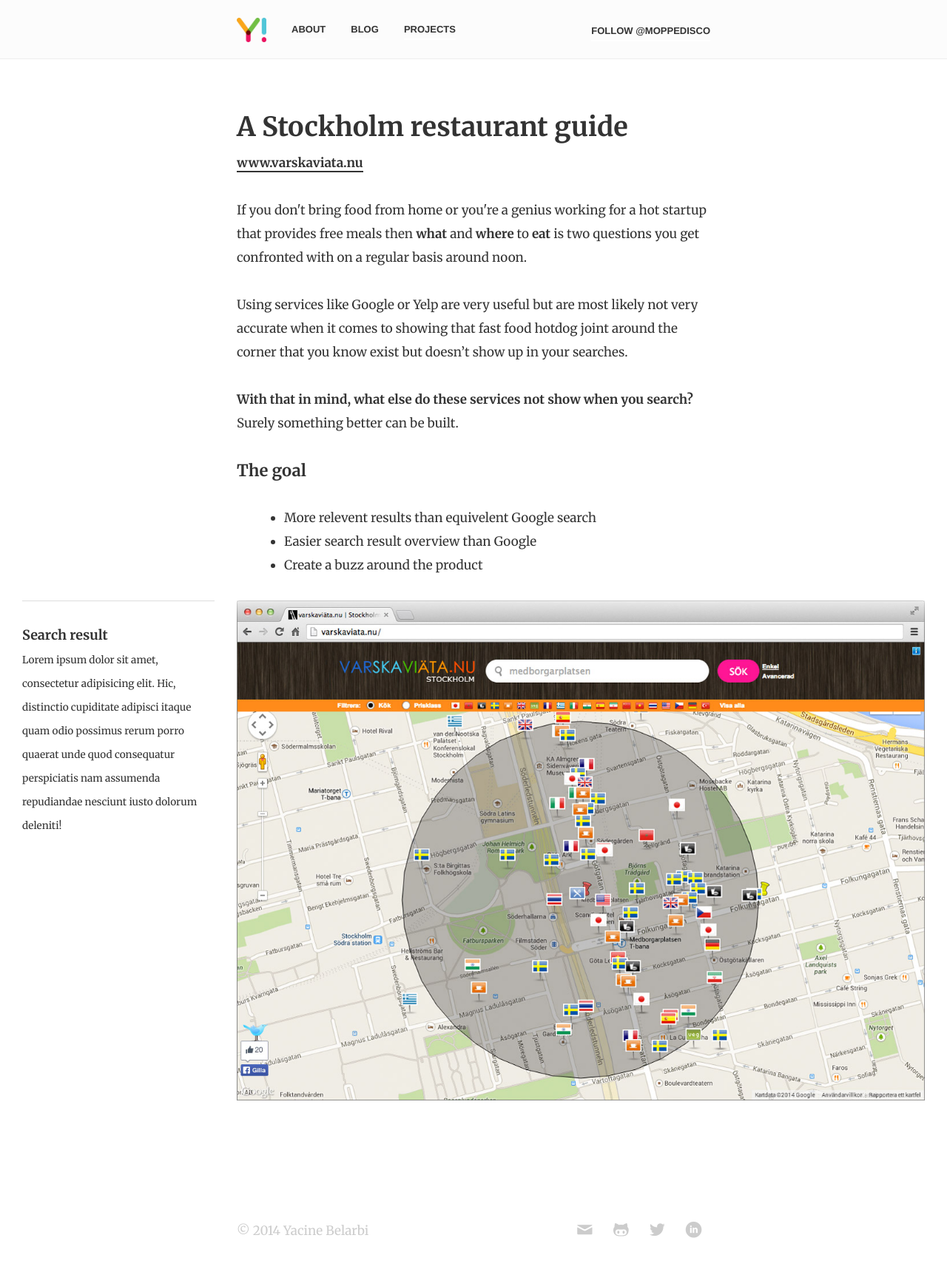
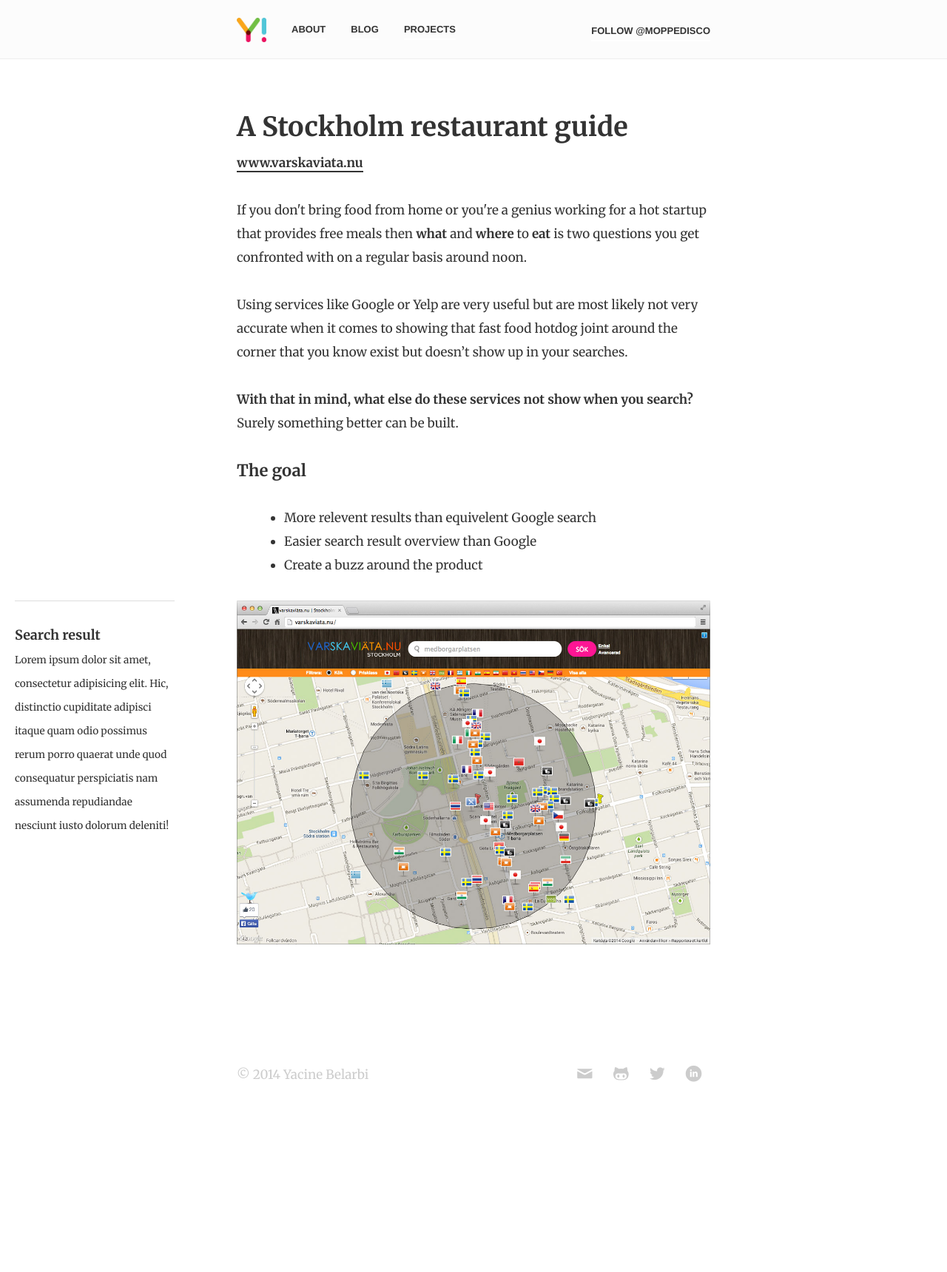
Before and after one commit to moppedisco/blog, a Jekyll site: the page built from projects/varskaviata/index.html, in a window 1280 px wide. Shown: the whole page at 74% size. Built offline with Jekyll 4.4.1, drawn with Linux system fonts in a browser that asks for light colours; Markdown is read by kramdown in place of the engine named in the settings; comment, search, counter and statistics services are not loaded; after the commit the page ends 1509 px from its top, so only the background shows below that.

Commit message:
fullwidth fixes absolute position

```diff
--- a/css/style.css
+++ b/css/style.css
@@ -1576,7 +1576,7 @@
 }
 @media (min-width: 760px) {
   .page {
-    width: 90%;
+    width: 60%;
     padding: 0;
   }
 }
@@ -1590,44 +1590,30 @@
   margin-bottom: 32px;
 }
 @media (min-width: 760px) {
-  .fullWidth {
-    margin-left: -5%;
-    margin-right: -5%;
-  }
+
 }
 @media (min-width: 1280px) {
-  .fullWidth {
-    margin-left: -50%;
-    margin-right: -50%;
-  }
-}
-.fullWidth .unit:first-child {
-  padding-left: 0;
+
 }
 @media (min-width: 760px) {
   .fullWidth .unit:first-child {
-    padding-right: 0px;
+    position: absolute;
+    left: 0;
+    padding: 0 20px;
+    width: 20%;
   }
 }
 @media (min-width: 1280px) {
-  .fullWidth .unit:first-child {
-    padding-left: 30px;
-    padding-right: 30px;
-  }
-}
-.fullWidth .unit:last-child {
-  padding-left: 30px;
+
 }
 @media (min-width: 760px) {
   .fullWidth .unit:last-child {
-    padding-right: 0px;
+    width: 100%;
+    padding: 0;
   }
 }
 @media (min-width: 1280px) {
-  .fullWidth .unit:last-child {
-    padding-left: 0px;
-    padding-right: 30px;
-  }
+
 }
 .img-resp {
   width: 100%;
```
Also changed, not shown: css/style.less (+9 -14 lines).
